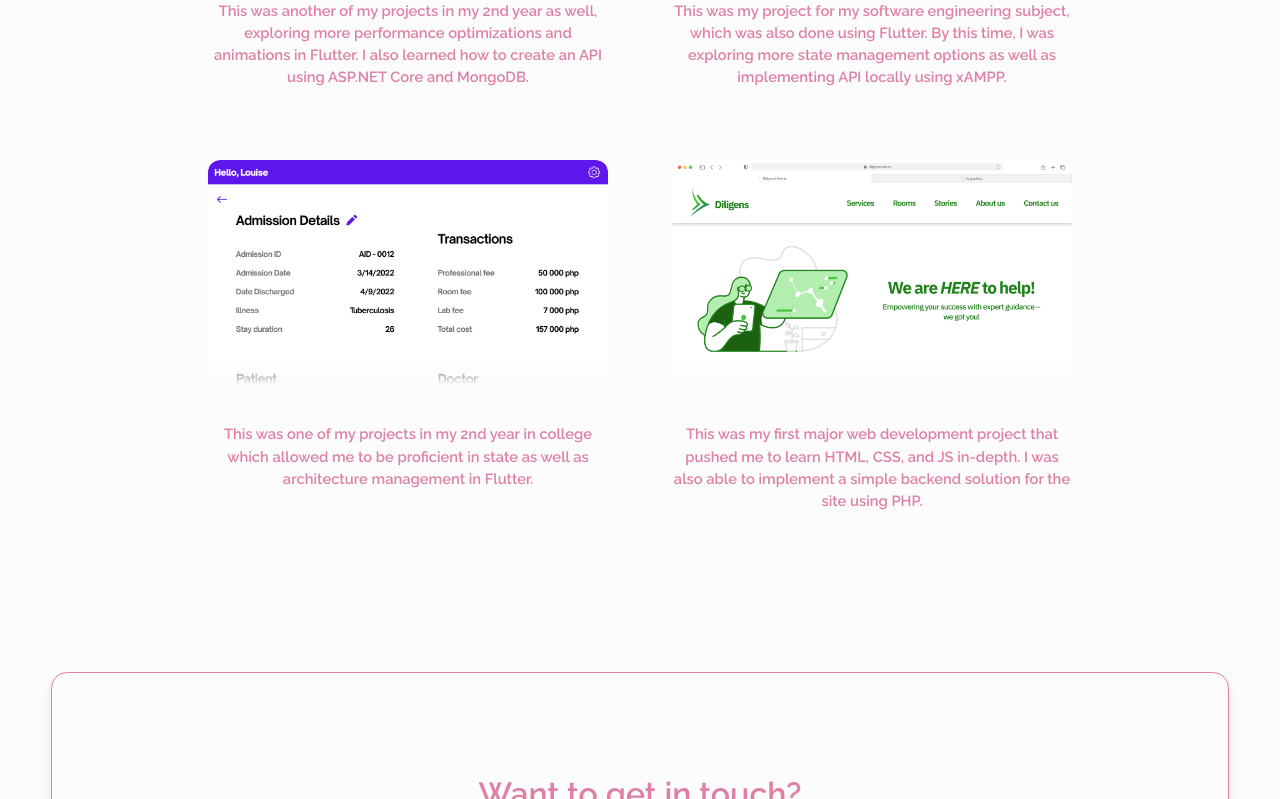
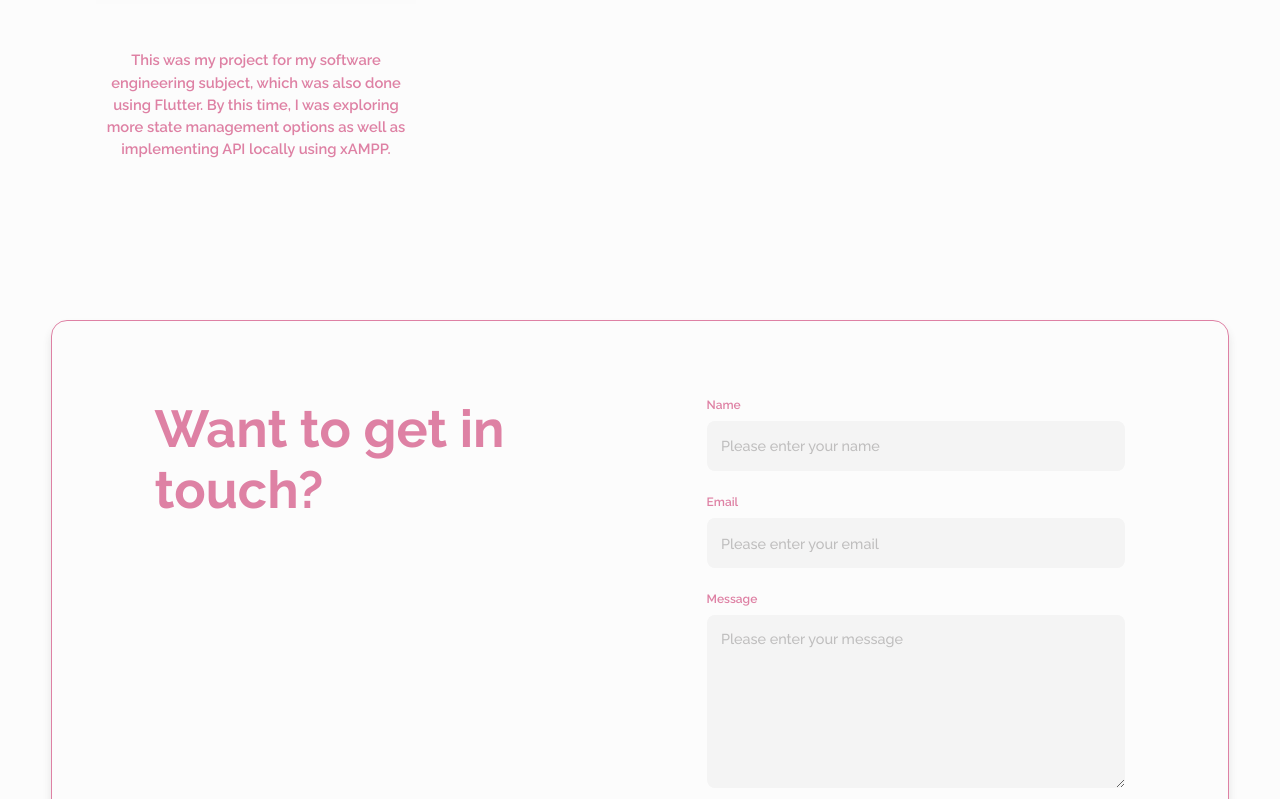
Before and after one commit to conraduouou/portfolio, a Vue app: page / in a window 1280 px wide. Shown: the part 2001-2800 px from the top of the page. Built offline with nearby package versions, Linux system fonts and the light colour scheme.

Commit message:
adjust spacing and sizes in home page

```diff
--- a/src/views/components/ContactComponent.vue
+++ b/src/views/components/ContactComponent.vue
@@ -51,4 +51,30 @@ button {
   padding: 1em 2.8em;
   align-self: center;
 }
+
+@media screen and (min-width: 768px) {
+  section {
+    display: flex;
+    justify-content: space-between;
+    gap: 2.5em;
+    padding: 6vw 8vw 10vw 8vw;
+  }
+
+  h2 {
+    font-size: 3.25em;
+    font-weight: 700;
+    text-align: left;
+    flex-shrink: 0;
+    width: calc(100vw * 2 / 5);
+  }
+
+  form {
+    width: 100%;
+  }
+
+  button {
+    margin-top: 1.5em;
+    align-self: start;
+  }
+}
 </style>
--- a/src/views/components/WorkItem.vue
+++ b/src/views/components/WorkItem.vue
@@ -85,7 +85,7 @@ function checkPreviewsScroll () {
 
 @media screen and (min-width: 768px) {
   .work-item {
-    width: min(calc(100vw * 3 / 8), 400px);
+    width: min(calc(100vw * 3 / 8), 320px);
   }
 
   .work-preview {
--- a/src/views/pages/Home/HomePage.vue
+++ b/src/views/pages/Home/HomePage.vue
@@ -134,6 +134,7 @@ main {
   .first-section {
     padding-top: 25vh;
     margin-bottom: 20vh;
+    height: 80vh;
   }
 
   .second-section {
```
